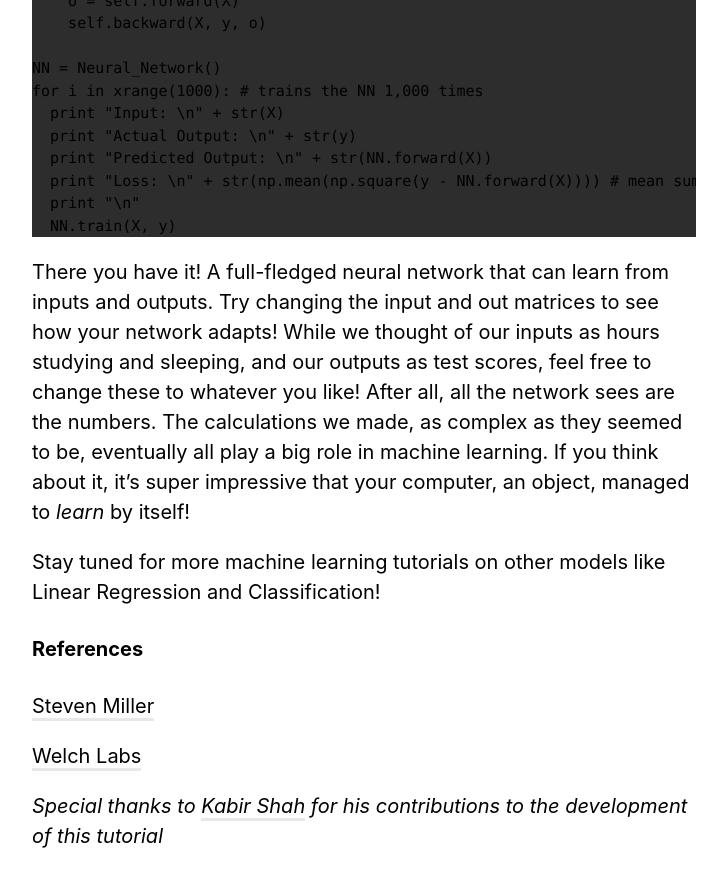
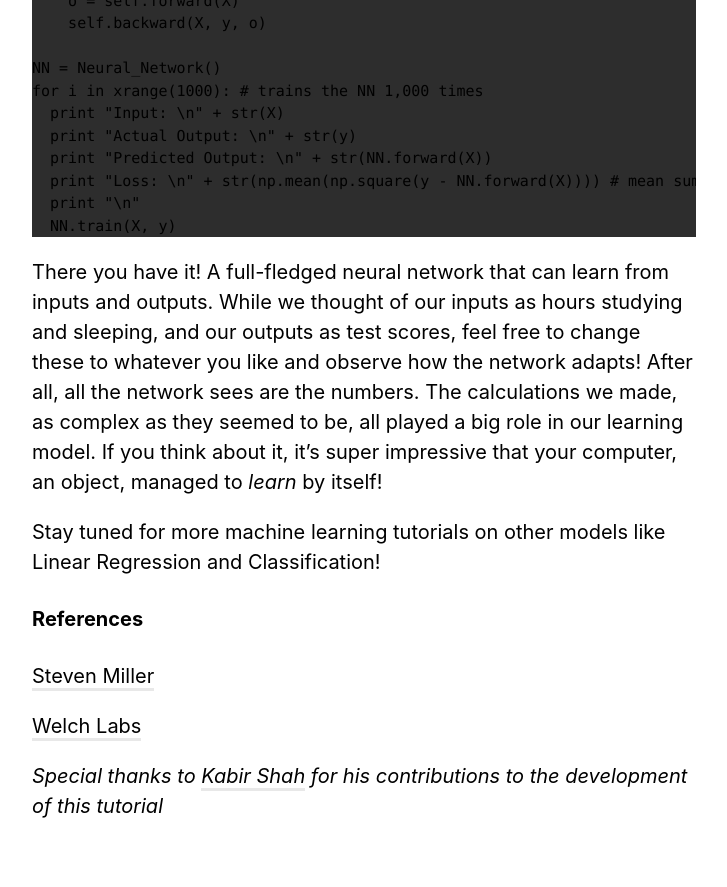
Before and after one commit to TryEnlight/tryenlight.github.io, a Jekyll site: the page built from _posts/2017-08-02-neural-network.md, in a window 1280 px wide and 900 px high, scrolled down 13272 px. Shown: the top 887 px of the window, without its empty margins (276-1003 px from the left). Built offline with Jekyll 4.4.1, drawn with Linux system fonts in a browser that asks for light colours; nearby versions of some CDN libraries; comment, search, counter and statistics services are not loaded; some of the changed text lies outside the part shown.

Commit message:
edits pt3

```diff
--- a/_posts/2017-08-02-neural-network.md
+++ b/_posts/2017-08-02-neural-network.md
@@ -322,7 +322,7 @@ def train (self, X, y):
     self.backward(X, y, o)
 </pre>
 
-To run the network, all we have to do is to run the `train` function. Of course, we'll want to do this multiple, or maybe thousands, of times. So, we'll use a for loop.
+To run the network, all we have to do is to run the `train` function. Of course, we'll want to do this multiple, or maybe thousands, of times. So, we'll use a `for` loop.
 
 <pre class="prettyprint linenums">
 NN = Neural_Network()
@@ -399,7 +399,7 @@ for i in xrange(1000): # trains the NN 1,000 times
   NN.train(X, y)
 </pre>
 
-There you have it! A full-fledged neural network that can learn from inputs and outputs. Try changing the input and out matrices to see how your network adapts! While we thought of our inputs as hours studying and sleeping, and our outputs as test scores, feel free to change these to whatever you like! After all, all the network sees are the numbers. The calculations we made, as complex as they seemed to be, eventually all play a big role in machine learning. If you think about it, it's super impressive that your computer, an object, managed to *learn* by itself!
+There you have it! A full-fledged neural network that can learn from inputs and outputs. While we thought of our inputs as hours studying and sleeping, and our outputs as test scores, feel free to change these to whatever you like and observe how the network adapts! After all, all the network sees are the numbers. The calculations we made, as complex as they seemed to be, all played a big role in our learning model. If you think about it, it's super impressive that your computer, an object, managed to *learn* by itself!
 
 Stay tuned for more machine learning tutorials on other models like Linear Regression and Classification!
 
```
